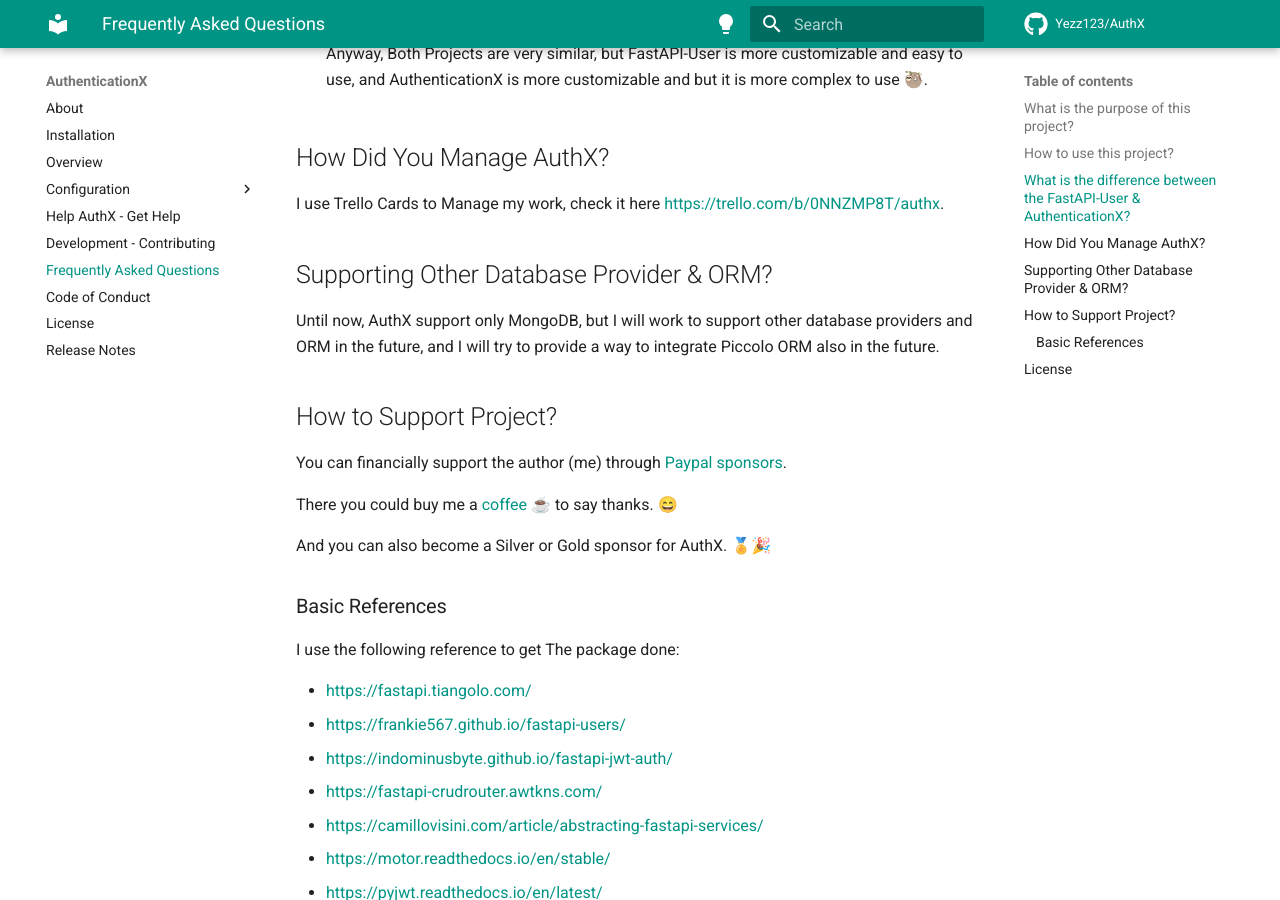
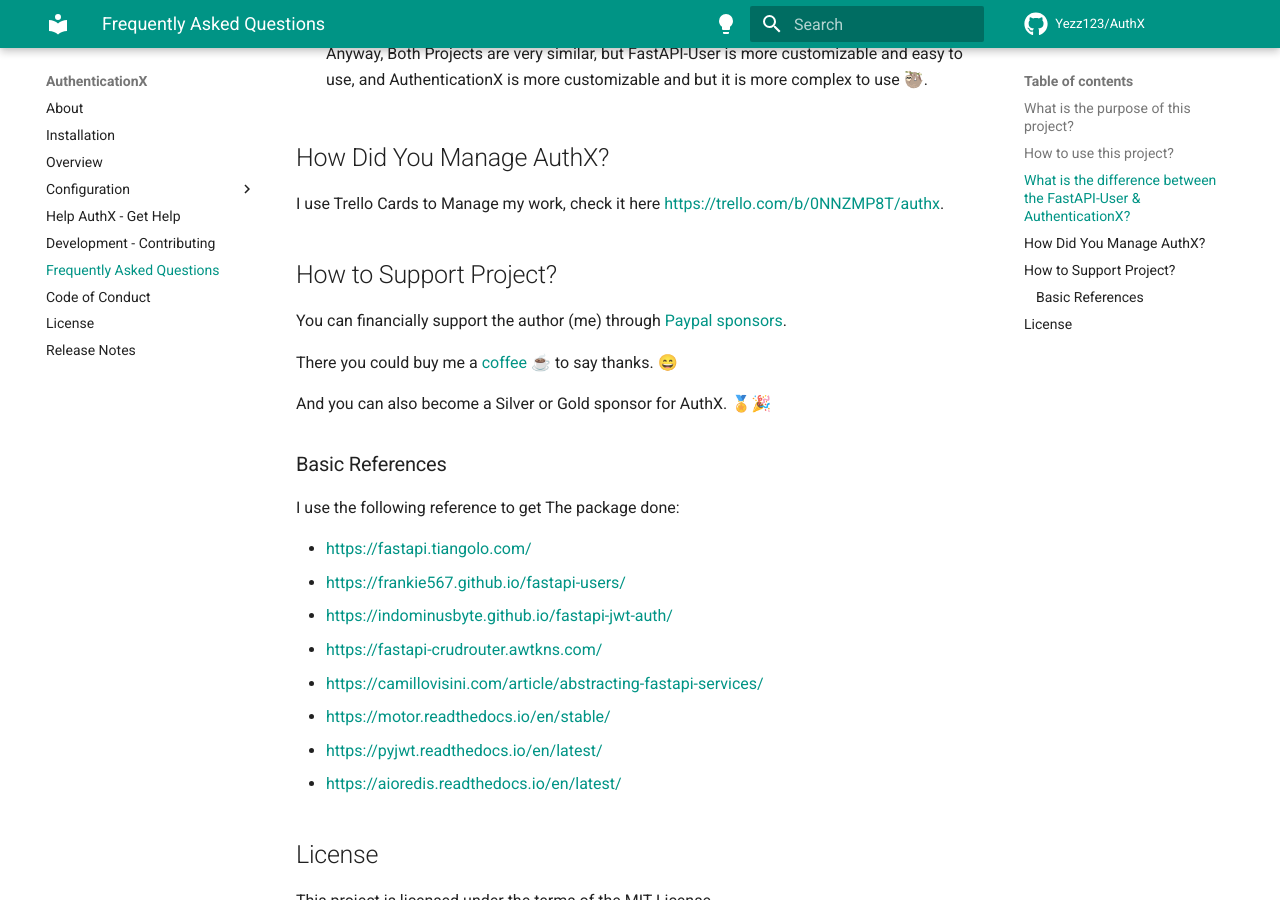
Before and after one commit to yezz123/authx, an MkDocs documentation site: the page built from docs/faq.md, in a window 1280 px wide and 900 px high, scrolled down 1143 px. Built offline with MkDocs 1.6.1 and Material for MkDocs 9.7.7, drawn with Linux system fonts in a browser that asks for light colours; comment, search, counter and statistics services are not loaded.

Commit message:
chore(docs): Delete some Updated informations (#209)

```diff
--- a/docs/faq.md
+++ b/docs/faq.md
@@ -18,10 +18,10 @@
 
     Now for the difference, Here I provide more things that FastAPI-User have, for example:
 
-    * Cache Services Using `Redis`.
-    * Managing Social Authentication Using `httpX`.
-    * Building a Helpful Addons like Captcha & String Checker.
-    * Provide MongoDB as a Database.
+  - Cache Services Using `Redis`.
+  - Managing Social Authentication Using `httpX`.
+  - Building a Helpful Addons like Captcha & String Checker.
+  - Provide MongoDB as a Database.
 
     Lately, I see that FastAPI-User Provide more Databases Services and ORM For example `SQLAlchemy` and `MongoDB` and `PostgreSQL`.
 
@@ -30,10 +30,6 @@
 ## How Did You Manage AuthX?
 
 I use Trello Cards to Manage my work, check it here [https://trello.com/b/0NNZMP8T/authx](https://trello.com/b/0NNZMP8T/authx).
-
-## Supporting Other Database Provider & ORM?
-
-Until now, AuthX support only MongoDB, but I will work to support other database providers and ORM in the future, and I will try to provide a way to integrate Piccolo ORM also in the future.
 
 ## How to Support Project?
 
@@ -47,14 +43,14 @@
 
 I use the following reference to get The package done:
 
-* <https://fastapi.tiangolo.com/>
-* <https://frankie567.github.io/fastapi-users/>
-* <https://indominusbyte.github.io/fastapi-jwt-auth/>
-* <https://fastapi-crudrouter.awtkns.com/>
-* <https://camillovisini.com/article/abstracting-fastapi-services/>
-* <https://motor.readthedocs.io/en/stable/>
-* <https://pyjwt.readthedocs.io/en/latest/>
-* <https://aioredis.readthedocs.io/en/latest/>
+- <https://fastapi.tiangolo.com/>
+- <https://frankie567.github.io/fastapi-users/>
+- <https://indominusbyte.github.io/fastapi-jwt-auth/>
+- <https://fastapi-crudrouter.awtkns.com/>
+- <https://camillovisini.com/article/abstracting-fastapi-services/>
+- <https://motor.readthedocs.io/en/stable/>
+- <https://pyjwt.readthedocs.io/en/latest/>
+- <https://aioredis.readthedocs.io/en/latest/>
 
 ## License
 
```
Also changed, not shown: docs/configuration/Get-Started.md (+1 -1 lines), docs/help.md (+4 -4 lines), docs/installation.md (+6 -0 lines).
